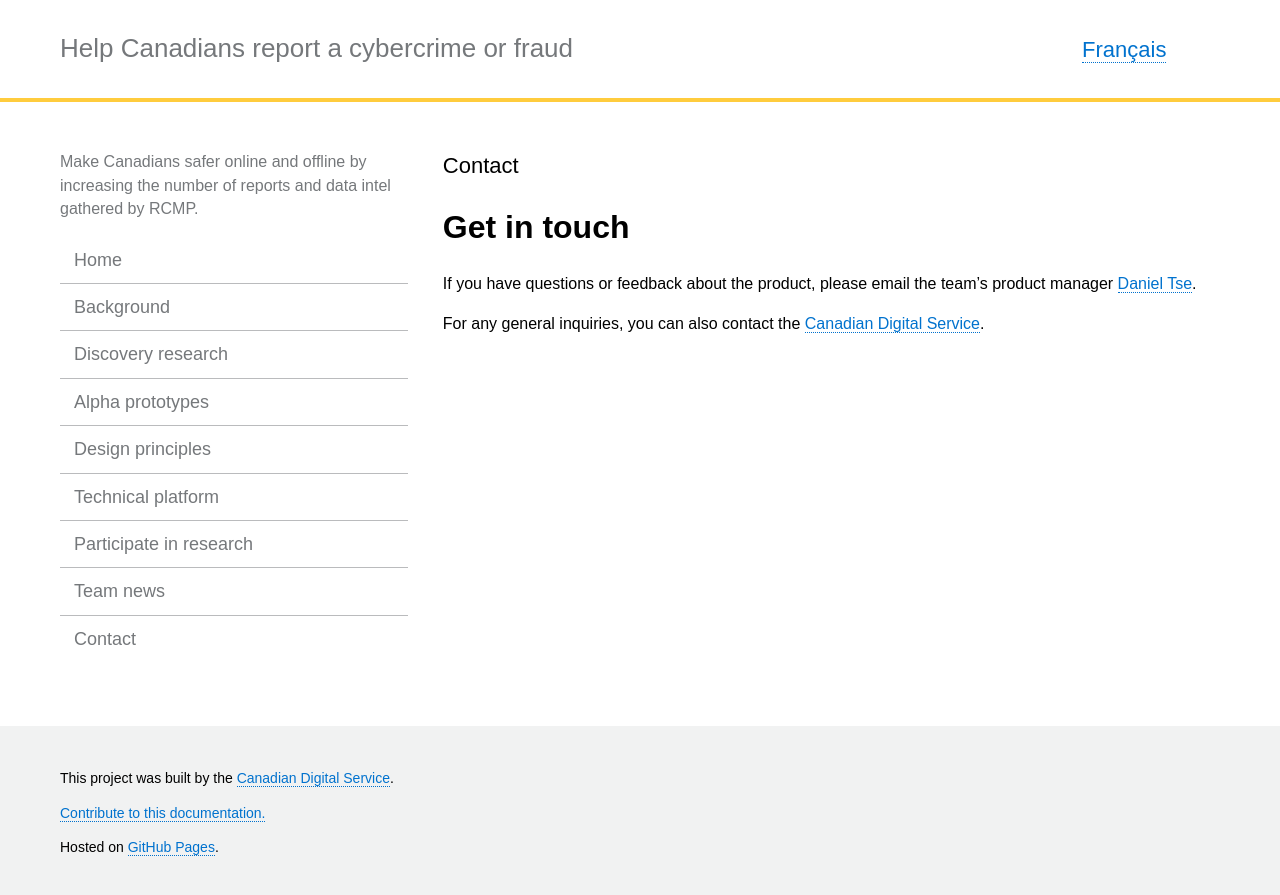
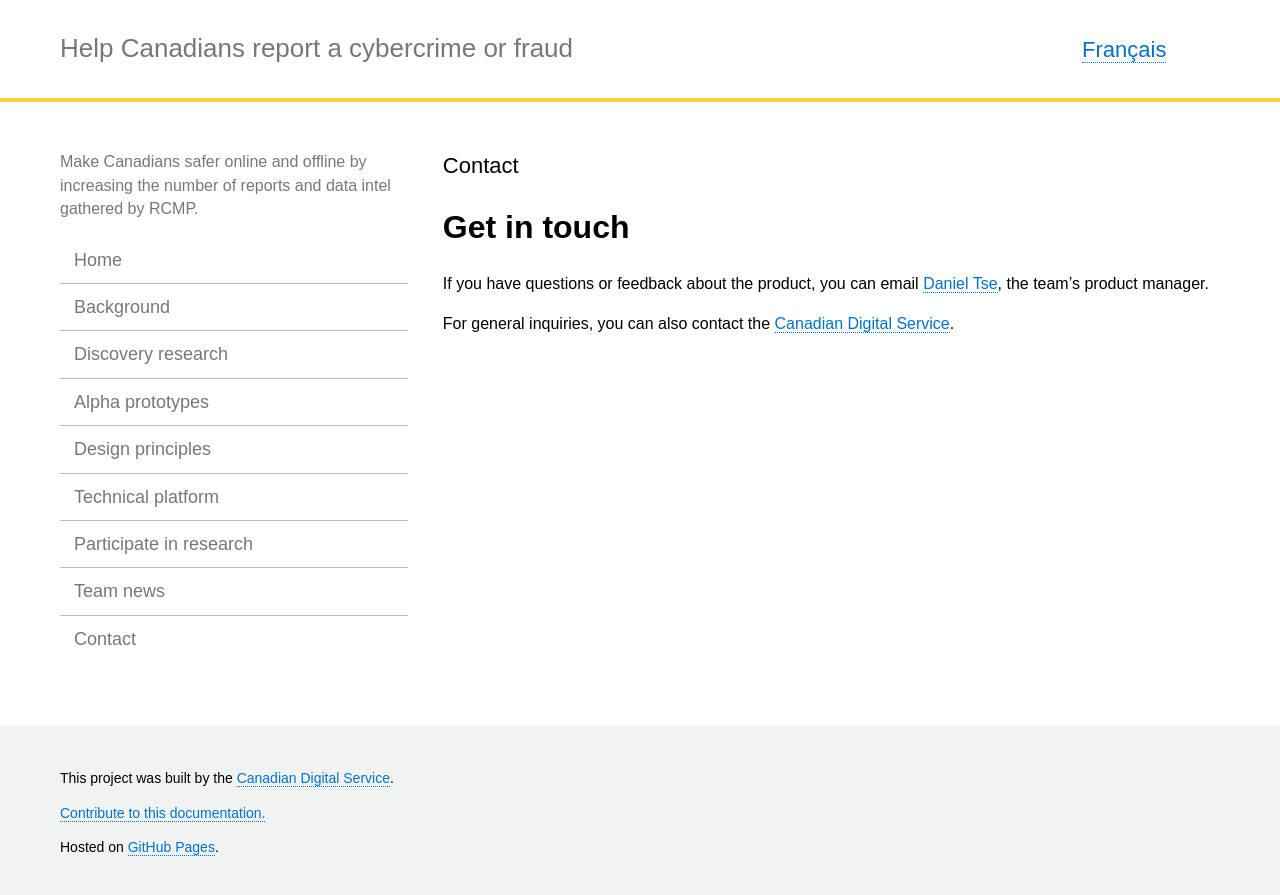
Before and after one commit to cds-snc/rcmp-report-a-cybercrime-alpha-documentation, a Jekyll site: the page built from _pages/en/contact.md, in a window 1280 px wide. Shown: the top 895 px of the page. Built offline with Jekyll 4.4.1, drawn with Linux system fonts in a browser that asks for light colours.

Commit message:
Update contact.md

```diff
--- a/_pages/en/contact.md
+++ b/_pages/en/contact.md
@@ -8,6 +8,6 @@ trans_url: "/coordonnees/"
 
 # Get in touch
 
-If you have questions or feedback about the product, please email the team's product manager [Daniel Tse](mailto: daniel.tse@tbs-sct.gc.ca).
+If you have questions or feedback about the product, you can email [Daniel Tse](mailto: daniel.tse@tbs-sct.gc.ca), the team's product manager.
 
-For any general inquiries, you can also contact the [Canadian Digital Service](mailto:cds-snc@tbs-sct.gc.ca).
+For general inquiries, you can also contact the [Canadian Digital Service](mailto:cds-snc@tbs-sct.gc.ca).
```
